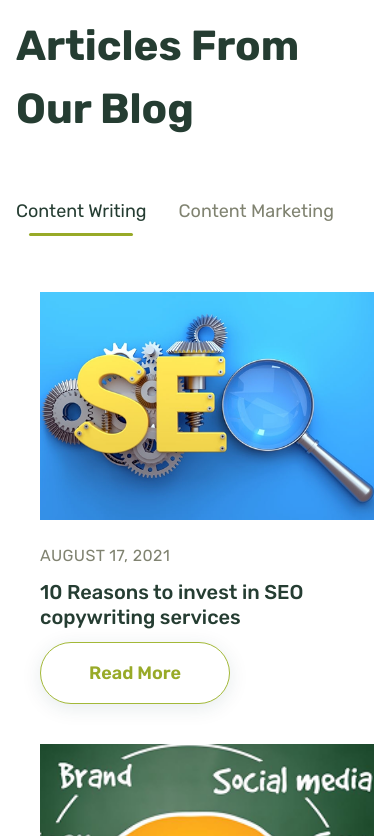
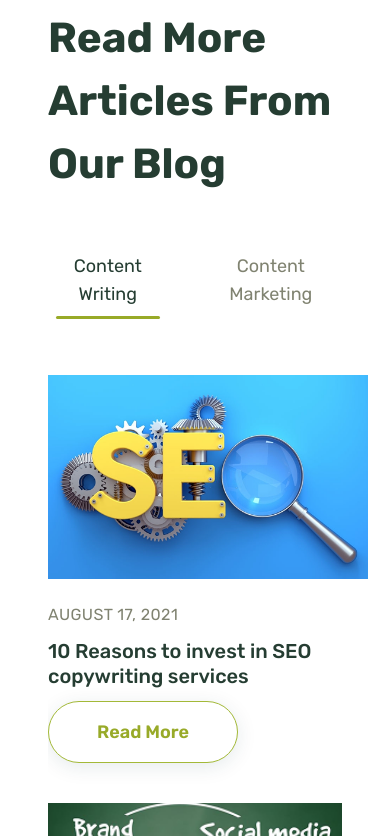
Before and after one commit to Nifilat/marketthink-digital-marketing, a Next.js app: page / in a window 390 px wide. Shown: the part 4238-5074 px from the top of the page. Built offline with nearby package versions, Linux system fonts and the light colour scheme.

Commit message:
style: Adjust padding in ArticleSection and ServicesSection for improved layout consistency

```diff
--- a/src/app/components/ArticleSection.tsx
+++ b/src/app/components/ArticleSection.tsx
@@ -49,7 +49,7 @@ export default function ArticleSection() {
   };
 
   return (
-    <section className="w-full bg-white py-16 px-4 md:px-8 font-sans">
+    <section className="w-full bg-white py-16 px-12 md:px-8 font-sans">
       <div className="max-w-7xl mx-auto">
         {/* Header Section */}
         <div className="flex flex-col lg:flex-row lg:items-start lg:justify-between mb-12">
@@ -98,7 +98,7 @@ export default function ArticleSection() {
                 onClick={() => setSelectedArticle(idx)}
               >
                 {/* Image Container */}
-                <div data-selected={isSelected} className="w-full data-[selected=true]:aspect-[540/343] aspect-[270/245] bg-white overflow-hidden flex items-center justify-start pl-6">
+                <div data-selected={isSelected} className="w-full data-[selected=true]:aspect-[540/343] aspect-[270/245] bg-white overflow-hidden flex items-center justify-start ">
                   <Image
                     src={article.image}
                     alt={article.title}
@@ -109,7 +109,7 @@ export default function ArticleSection() {
                 </div>
 
                 {/* Content Container */}
-                <div className="p-6 flex flex-col flex-1">
+                <div className="pb-6 pt-6 py-6 flex flex-col flex-1">
                   {/* Date */}
                   <p className={`mb-3 font-normal tracking-wide text-[#808371] ${isSelected ? 'text-base' : 'text-sm'}`}>
                     {article.date}
--- a/src/app/components/ServicesSection.tsx
+++ b/src/app/components/ServicesSection.tsx
@@ -28,7 +28,7 @@ const services = [
 
 export default function ServicesSection() {
   return (
-    <section className="w-full bg-white py-16 px-4 md:px-16">
+    <section className="w-full bg-white py-16 px-12 md:px-16">
       <div className="max-w-7xl mx-auto flex flex-col gap-16">
         {/* Top Row */}
         <div className="grid grid-cols-1 md:grid-cols-2 gap-12 items-start">
```
